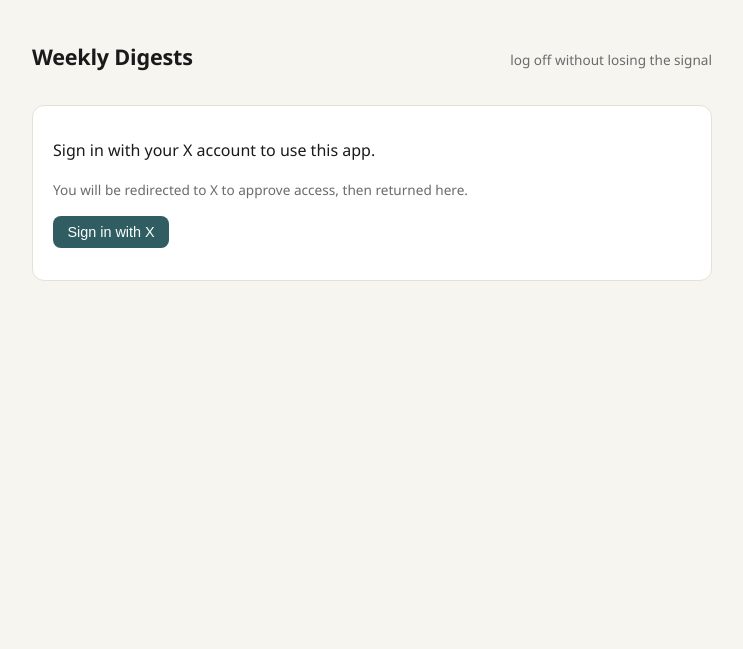
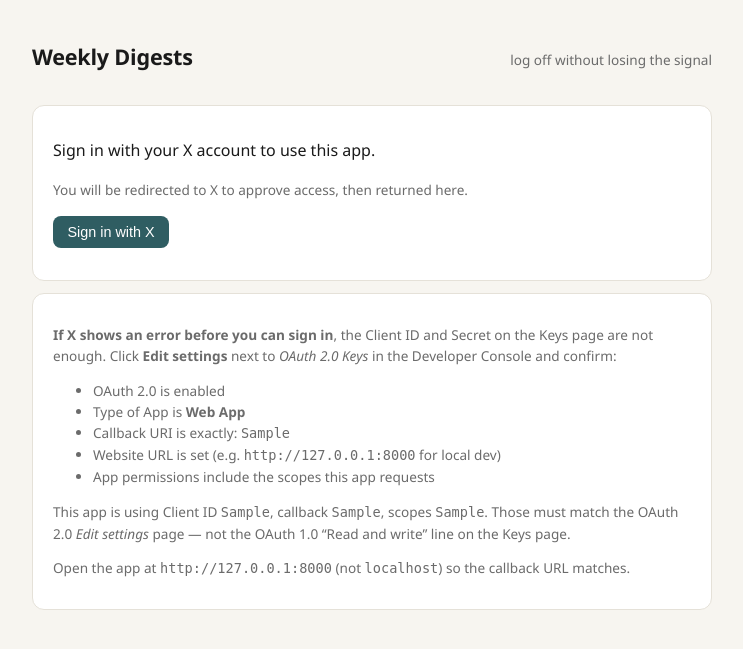
Before and after one commit to jdserenity/newsletter-tool, a Python web app: template app/templates/login.html in a window 1280 px wide. Shown: the top 649 px of the page, without its empty margins (268-1011 px from the left). Run offline with Jinja, Linux system fonts and the light colour scheme; the template is opened without the code that fills it: most values are stand-ins (such as "Sample title", 1, 10 or a date in 2020).

Commit message:
Restore full OAuth scopes and add login setup diagnostics.
Scopes reverted; login page now shows callback/scopes and points to OAuth 2.0 Edit settings in the console.

Co-authored-by: Cursor <cursoragent@cursor.com>

```diff
--- a/app/auth.py
+++ b/app/auth.py
@@ -11,8 +11,8 @@ AUTH_URL = "https://x.com/i/oauth2/authorize"
 TOKEN_URL = "https://api.x.com/2/oauth2/token"
 USER_ME_URL = "https://api.x.com/2/users/me"
 
-# Sign-in only; add tweet.read like.write follows.write via X_OAUTH_SCOPES when those features ship.
-DEFAULT_SCOPES = ("users.read", "offline.access")
+# Scopes for sign-in plus future like/follow actions on digest content.
+DEFAULT_SCOPES = ("users.read", "tweet.read", "like.write", "follows.write", "offline.access")
 
 SESSION_ACCESS = "access_token"
 SESSION_REFRESH = "refresh_token"
--- a/app/main.py
+++ b/app/main.py
@@ -47,7 +47,11 @@ def create_app(db_path=None, with_scheduler=True, auth_enabled=True, auth_config
   if auth_config.enabled:
     @app.get("/auth/login", response_class=HTMLResponse)
     def auth_login_page(request: Request):
-      return render(request, "login.html", {})
+      return render(request, "login.html", {
+        "oauth_callback": auth_config.callback_url,
+        "oauth_scopes": " ".join(auth_config.scopes),
+        "oauth_client_hint": auth_config.client_id[:8] + "…" if auth_config.client_id else "",
+      })
 
     @app.get("/auth/login/start")
     def auth_login_start(request: Request):
--- a/app/templates/login.html
+++ b/app/templates/login.html
@@ -6,4 +6,16 @@
   <p class="muted">You will be redirected to X to approve access, then returned here.</p>
   <p><a href="/auth/login/start"><button type="button">Sign in with X</button></a></p>
 </div>
+<div class="card">
+  <p class="muted"><strong>If X shows an error before you can sign in</strong>, the Client ID and Secret on the Keys page are not enough. Click <strong>Edit settings</strong> next to <em>OAuth 2.0 Keys</em> in the Developer Console and confirm:</p>
+  <ul class="muted">
+    <li>OAuth 2.0 is enabled</li>
+    <li>Type of App is <strong>Web App</strong></li>
+    <li>Callback URI is exactly: <code>{{ oauth_callback }}</code></li>
+    <li>Website URL is set (e.g. <code>http://127.0.0.1:8000</code> for local dev)</li>
+    <li>App permissions include the scopes this app requests</li>
+  </ul>
+  <p class="muted">This app is using Client ID <code>{{ oauth_client_hint }}</code>, callback <code>{{ oauth_callback }}</code>, scopes <code>{{ oauth_scopes }}</code>. Those must match the OAuth 2.0 <em>Edit settings</em> page — not the OAuth 1.0 “Read and write” line on the Keys page.</p>
+  <p class="muted">Open the app at <code>http://127.0.0.1:8000</code> (not <code>localhost</code>) so the callback URL matches.</p>
+</div>
 {% endblock %}
```
Also changed, not shown: docs/ARCHITECTURE.md (+1 -1 lines), docs/KNOWLEDGE.md (+2 -1 lines).
